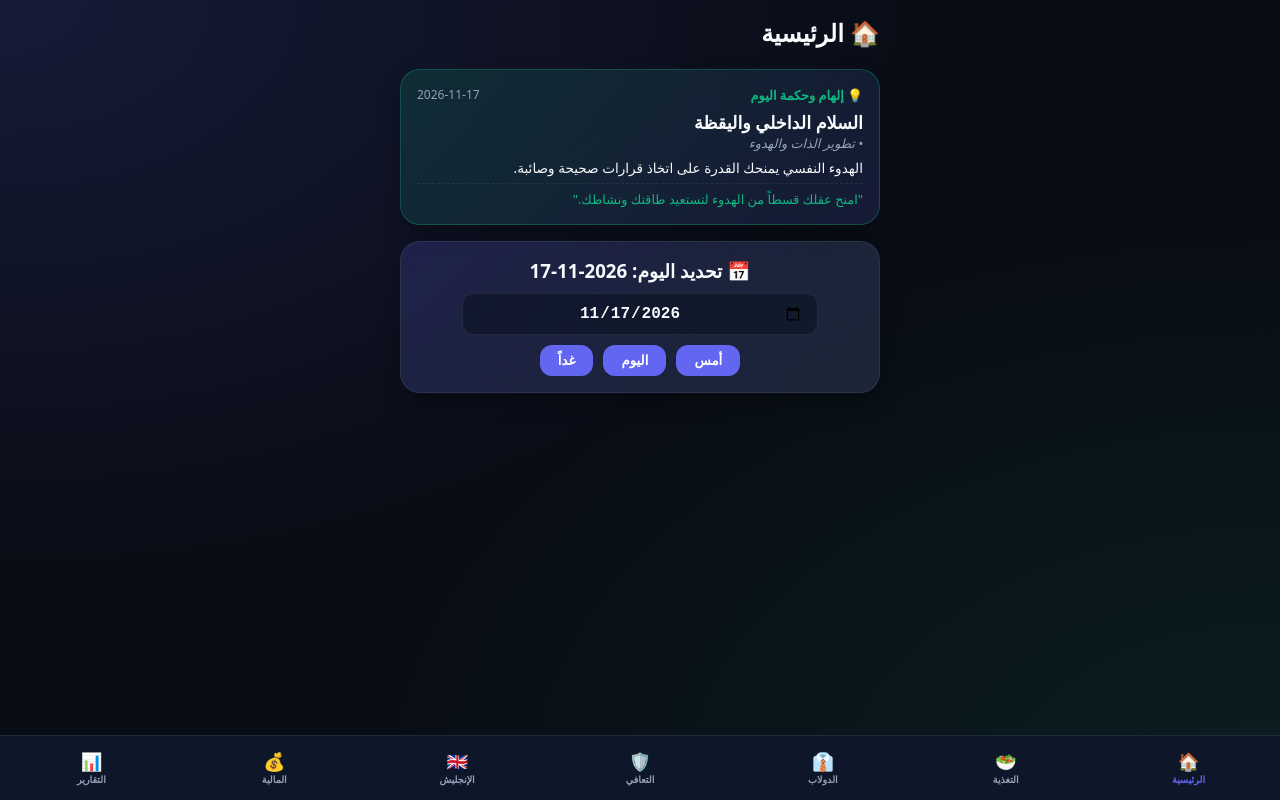
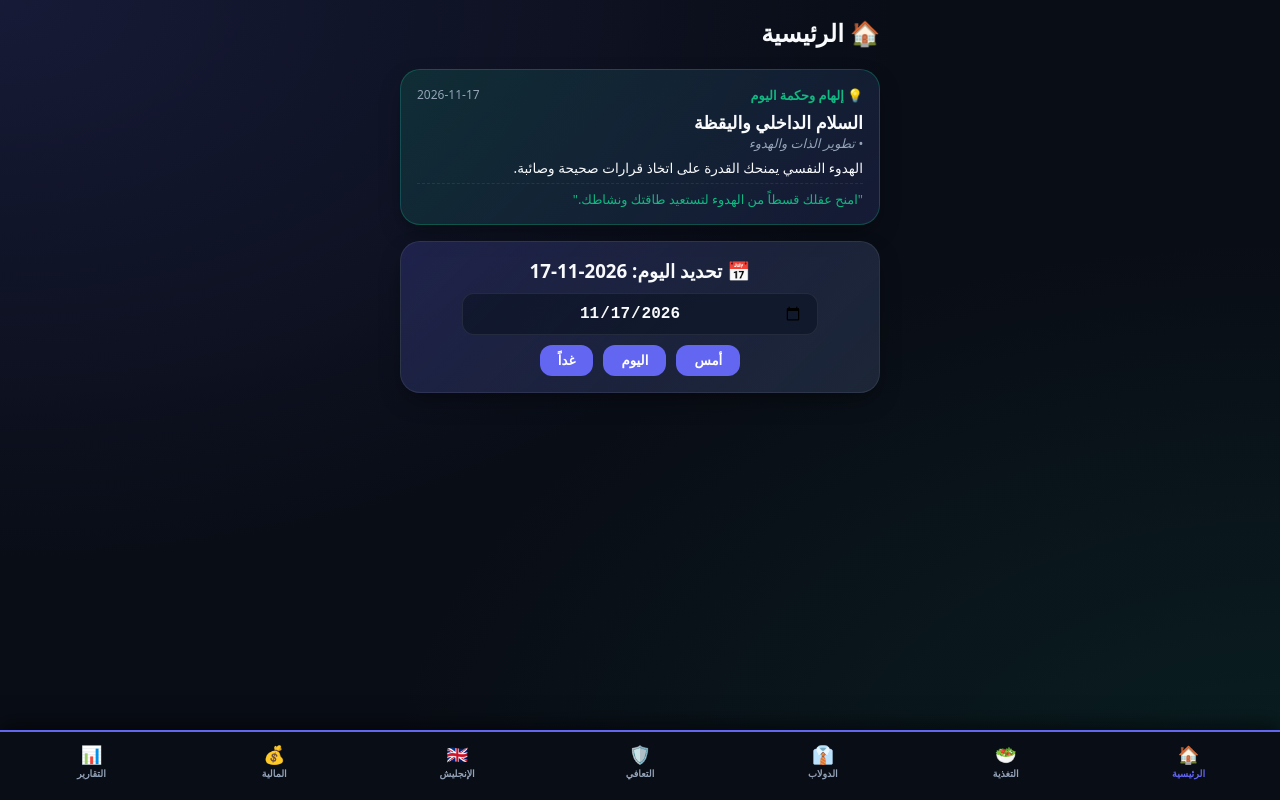
Before and after one commit to aymankeroles3699-cyber/Life-app, a plain HTML site: page index.html in a window 1280 px wide. Drawn offline with nearby package versions, Linux system fonts and the light colour scheme.

Commit message:
Update index.html

```diff
--- a/index.html
+++ b/index.html
@@ -88,7 +88,7 @@
       background-image: var(--bg-gradient);
       min-height: 100vh;
       color: var(--text);
-      padding: 16px 12px 105px 12px; /* تم زيادة المسافة السفلية لضمان عدم تداخل المحتوى مع الشريط */
+      padding: 16px 12px 130px 12px; /* مسافة سفلية كبيرة تضمن عدم تغطية المحتوى أبداً */
       direction: rtl;
       text-align: right;
     }
@@ -263,30 +263,32 @@
       background: rgba(255,255,255,0.05);
     }
 
+    /* تعديل شريط التنقل السفلي ليكون مرفوعاً وثابتاً وواضحاً تماماً فوق أزرار الموبايل */
     .bottom-nav {
       position: fixed;
       bottom: 0;
       left: 0;
       right: 0;
-      height: 65px;
-      background: rgba(15, 23, 42, 0.98);
-      border-top: 1px solid var(--card-border);
+      height: 70px;
+      background: #090d16; /* لون خلفية صلب تماماً عشان ميشفش اللي تحتيه */
+      border-top: 2px solid var(--primary);
       display: flex;
       justify-content: space-around;
       align-items: center;
-      z-index: 1000;
-      padding-bottom: env(safe-area-inset-bottom); /* لضمان التوافق مع شاشات الأجهزة الحديثة */
+      z-index: 99999;
+      box-shadow: 0 -5px 20px rgba(0, 0, 0, 0.6);
+      padding-bottom: 8px;
     }
 
     .nav-btn {
       background: none;
       border: none;
       color: var(--subtext);
-      font-size: 0.6rem; /* تصغير الخط قليلاً لتناسب الأزرار السبعة تماماً */
+      font-size: 0.6rem;
       display: flex;
       flex-direction: column;
       align-items: center;
-      gap: 1px;
+      gap: 2px;
       cursor: pointer;
       font-weight: bold;
       flex: 1;
```
